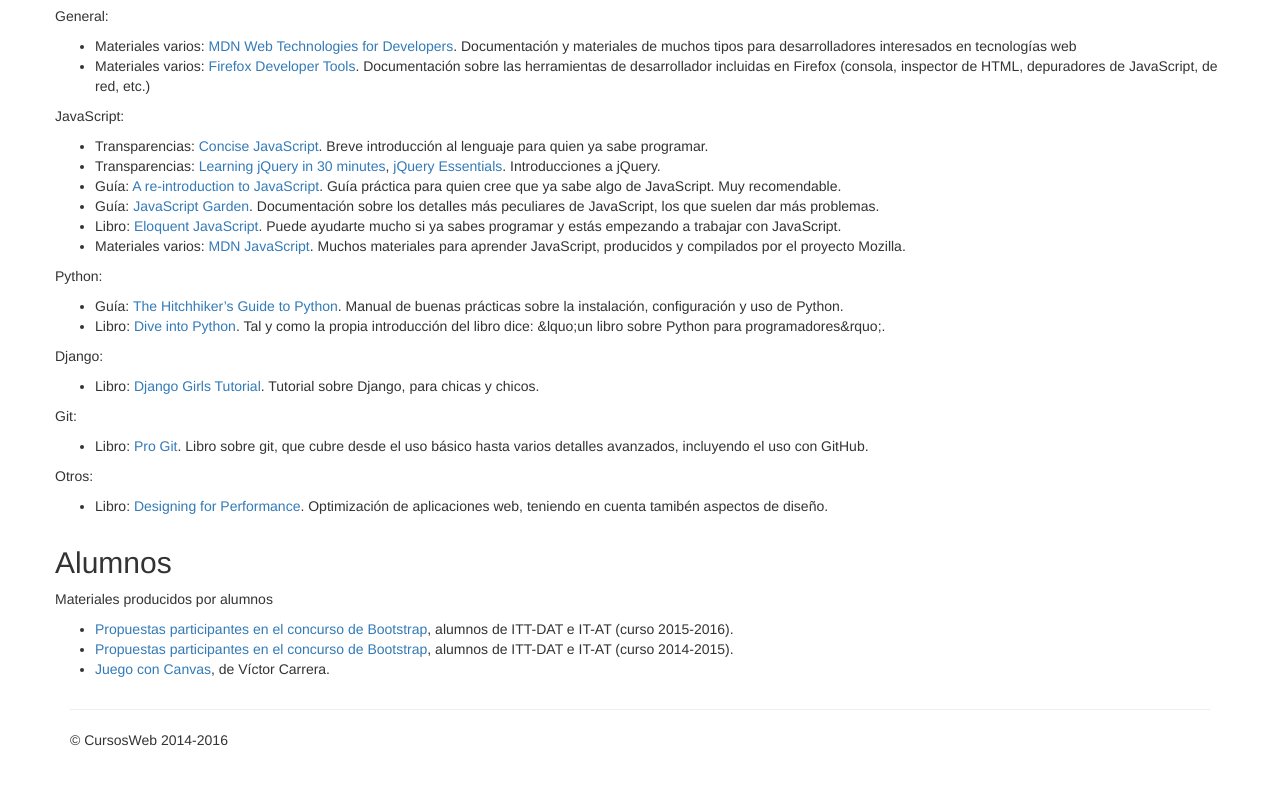
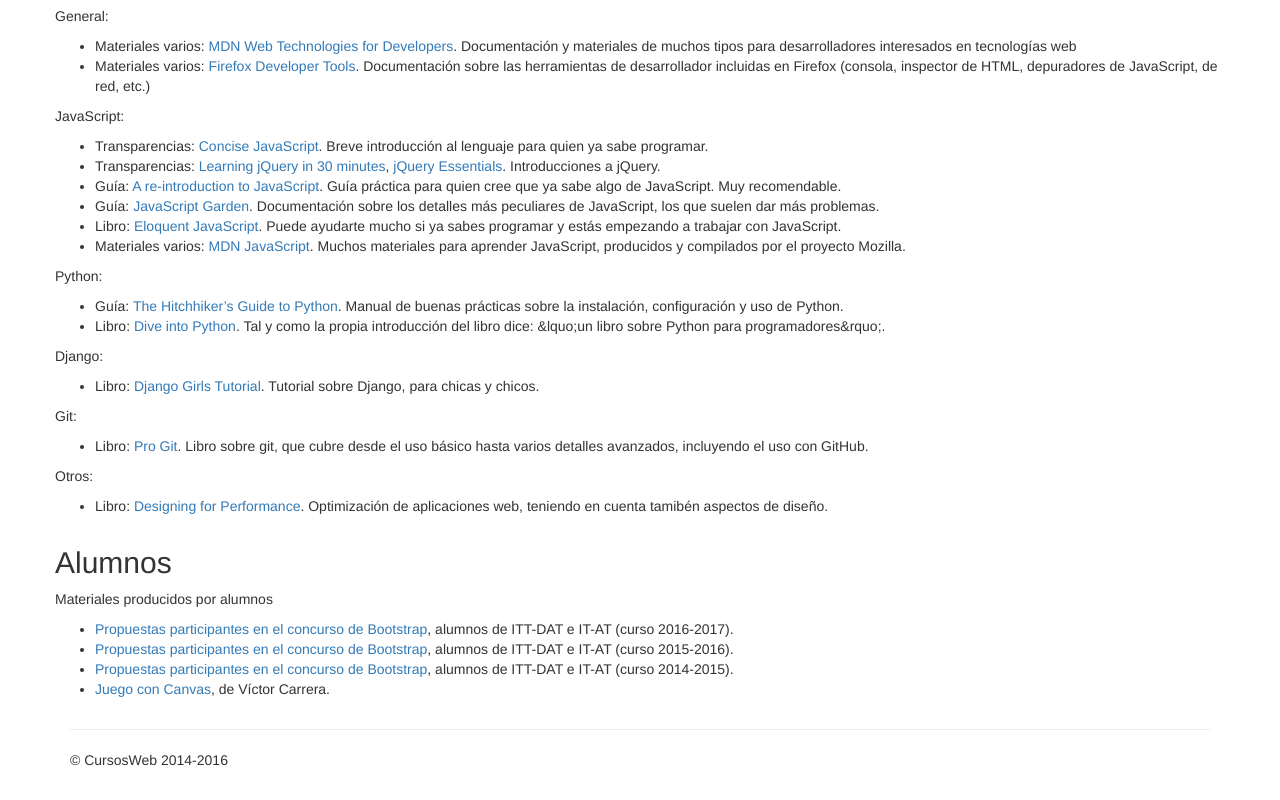
Before and after one commit to CursosWeb/CursosWeb.github.io, a plain HTML site: page index.html in a window 1280 px wide. Shown: the part 1971-2771 px from the top of the page. Drawn offline with nearby package versions, Linux system fonts and the light colour scheme.

Commit message:
Añadido enlace al concurso 2016-2017

```diff
--- a/index.html
+++ b/index.html
@@ -196,6 +196,7 @@
 	<p>Materiales producidos por alumnos</p>
 
 	<ul>
+          <li><a href="http://gsyc.es/~grex/2017-concurso/">Propuestas participantes en el concurso de Bootstrap</a>, alumnos de ITT-DAT e IT-AT (curso 2016-2017).</li>
           <li><a href="http://gsyc.es/~grex/2016-concurso/">Propuestas participantes en el concurso de Bootstrap</a>, alumnos de ITT-DAT e IT-AT (curso 2015-2016).</li>
 	  <li><a href="http://gsyc.es/~grex/concurso/">Propuestas participantes en el concurso de Bootstrap</a>, alumnos de ITT-DAT e IT-AT (curso 2014-2015).</li>
 	  <li><a href="http://vcarrera.github.io/X-Nav-5.7.6-JuegoCanvas/">Juego con Canvas</a>, de Víctor Carrera.</li>
```
